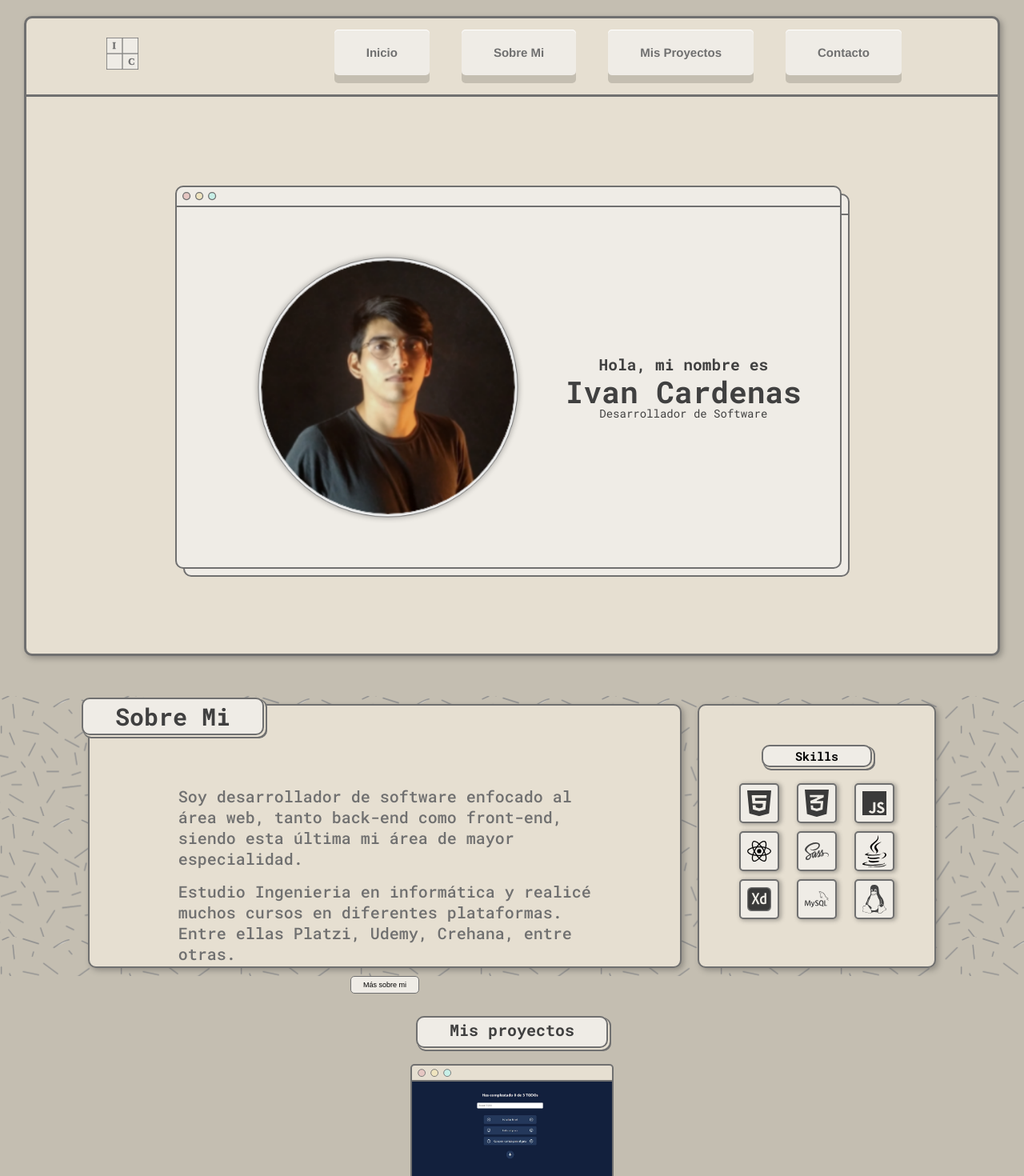
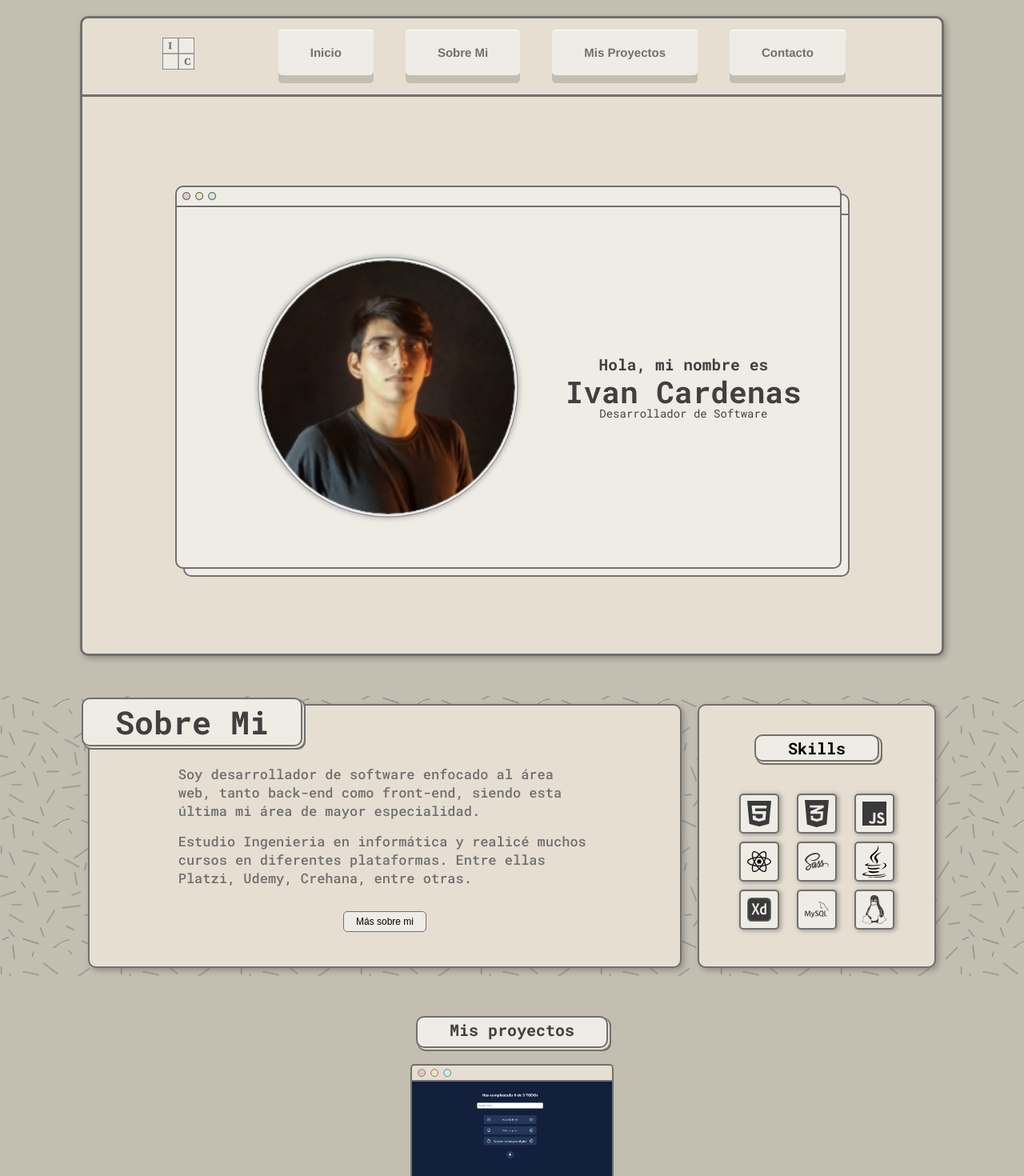
Before and after one commit to ivancard/ivancardenas, a React (Vite) app: page / in a window 1280 px wide. Shown: the top 1470 px of the page at 80% size. Built offline with nearby package versions, Linux system fonts and the light colour scheme.

Commit message:
aboutme section responsive done

```diff
--- a/src/scss/aboutme.scss
+++ b/src/scss/aboutme.scss
@@ -34,6 +34,7 @@
             display: flex;
             flex-direction: column;
             align-items: center;
+            justify-content: center;
             @media (min-width: 768px) {
                 margin-top: 0;
                 margin-left: 100px;
@@ -52,7 +53,7 @@
                 box-shadow: 2px 2px $bg-dark, 4px 4px $text-secondary,
                     2px 4px $text-secondary, 4px 2px $text-secondary;
                 @media (min-width: 768px) {
-                    font-size: 3rem;
+                    font-size: 4rem;
                 }
             }
             .aboutme-description-text {
@@ -66,8 +67,11 @@
                         margin-top: 15px;
                     }
                     @media (min-width: 768px) {
+                        font-size: 1.7rem;
+                        margin-top: 50px;
+                    }
+                    @media (min-width: 1350px) {
                         font-size: 2rem;
-                        margin-top: 100px;
                     }
                 }
                 @media (min-width: 768px) {
@@ -78,12 +82,15 @@
                 margin-top: 15px;
                 background-color: $bg-light;
                 border: 1px solid $text-secondary;
-
                 padding: 5px 15px;
                 border-radius: 5px;
                 font-size: 0.9rem;
                 &:hover {
                     background-color: darken($bg-light, $amount: 15);
+                }
+                @media (min-width: 768px) {
+                    margin-top: 30px;
+                    font-size: 1.2rem;
                 }
             }
         }
@@ -118,6 +125,10 @@
                 background-color: $bg-light;
                 box-shadow: 2px 2px $bg-dark, 4px 4px $text-secondary,
                     2px 4px $text-secondary, 4px 2px $text-secondary;
+                @media (min-width: 768px) {
+                    font-size: 2rem;
+                    margin-bottom: 20px;
+                }
             }
             .aboutme-skills-list {
                 width: 70%;
--- a/src/scss/header-nav.scss
+++ b/src/scss/header-nav.scss
@@ -11,8 +11,9 @@
     box-shadow: 3px 3px 7px $shadow;
     @media (min-width: 768px) {
         height: 800px;
-        margin: 30px;
+        margin: 100px;
         margin-top: 20px;
+        margin-bottom: 0;
     }
     .header-window-container {
         width: 100%;
```
